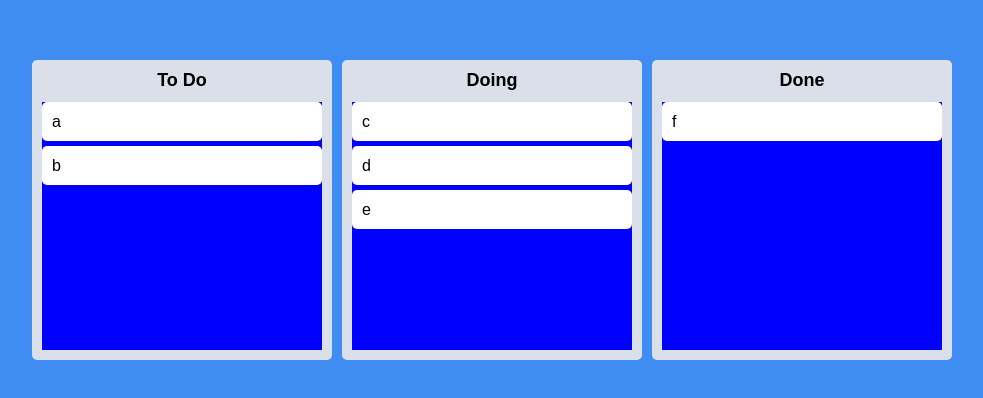
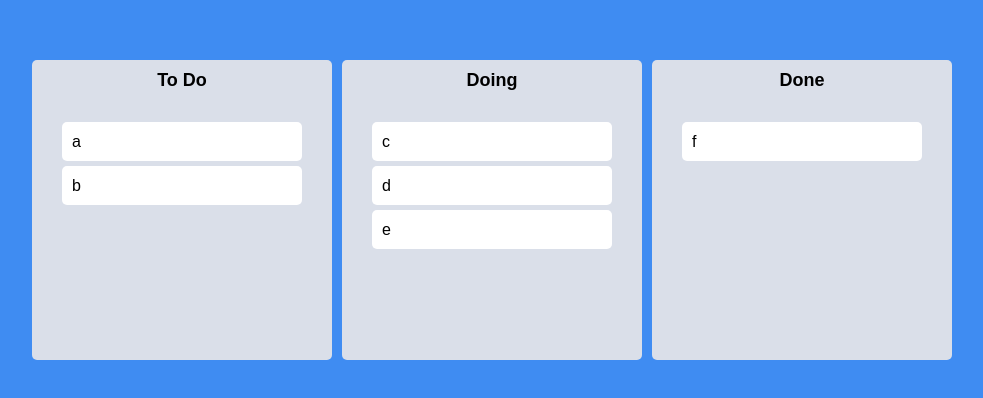
Before and after one commit to dong53358/trello-clone, a React (Create React App) app: page / in a window 1280 px wide. Shown: the part 190-588 px from the top of the page, without its empty margins (148-1131 px from the left). Built offline with nearby package versions, Linux system fonts and the light colour scheme.

Commit message:
add styles

```diff
--- a/src/Components/Board.tsx
+++ b/src/Components/Board.tsx
@@ -4,7 +4,6 @@ import DragabbleCard from "./DragabbleCard";
 
 const Wrapper = styled.div`
   width: 300px;
-  padding: 20px 0px;
   padding-top: 10px;
   background-color: ${(props) => props.theme.boardColor};
   border-radius: 5px;
@@ -21,9 +20,22 @@ const Title = styled.h2`
   font-size: 18px;
 `;
 
-const Area = styled.div`
-  background-color: blue;
+interface IAreaProps {
+  isdraggingFromThisWith: boolean;
+  isDraggingOver: boolean;
+}
+
+const Area = styled.div<IAreaProps>`
+  background-color: ${(props) =>
+    props.isDraggingOver
+      ? "#ecf0f1"
+      : props.isdraggingFromThisWith
+      ? "#bdc3c7"
+      : "transparent"};
   flex-grow: 1;
+  transition: background-color 0.3s ease-in-out;
+  padding: 20px;
+  border-radius: 10px;
 `;
 
 interface IBoardProps {
@@ -36,8 +48,13 @@ function Board({ toDos, boardId }: IBoardProps) {
     <Wrapper>
       <Title>{boardId}</Title>
       <Droppable droppableId={boardId}>
-        {(magic) => (
-          <Area ref={magic.innerRef} {...magic.droppableProps}>
+        {(magic, info) => (
+          <Area
+            isDraggingOver={info.isDraggingOver}
+            isdraggingFromThisWith={Boolean(info.draggingFromThisWith)}
+            ref={magic.innerRef}
+            {...magic.droppableProps}
+          >
             {toDos.map((toDo, index) => (
               <DragabbleCard key={toDo} index={index} toDo={toDo} />
             ))}
--- a/src/Components/DragabbleCard.tsx
+++ b/src/Components/DragabbleCard.tsx
@@ -2,11 +2,14 @@ import React from "react";
 import { Draggable } from "react-beautiful-dnd";
 import styled from "styled-components";
 
-const Card = styled.div`
+const Card = styled.div<{ isDragging: boolean }>`
   border-radius: 5px;
   margin-bottom: 5px;
   padding: 10px;
-  background-color: ${(props) => props.theme.cardColor};
+  background-color: ${(props) =>
+    props.isDragging ? "#74b9ff" : props.theme.cardColor};
+  box-shadow: ${(props) =>
+    props.isDragging ? "0px 2px 5px rgba(0,0,0,0.05)" : "none"};
 `;
 
 interface IDragabbleCardProps {
@@ -18,8 +21,9 @@ function DragabbleCard({ toDo, index }: IDragabbleCardProps) {
   console.log(toDo, "has been rendered");
   return (
     <Draggable key={toDo} draggableId={toDo} index={index}>
-      {(magic) => (
+      {(magic, snapshot) => (
         <Card
+          isDragging={snapshot.isDragging}
           ref={magic.innerRef}
           {...magic.dragHandleProps}
           {...magic.draggableProps}
```
